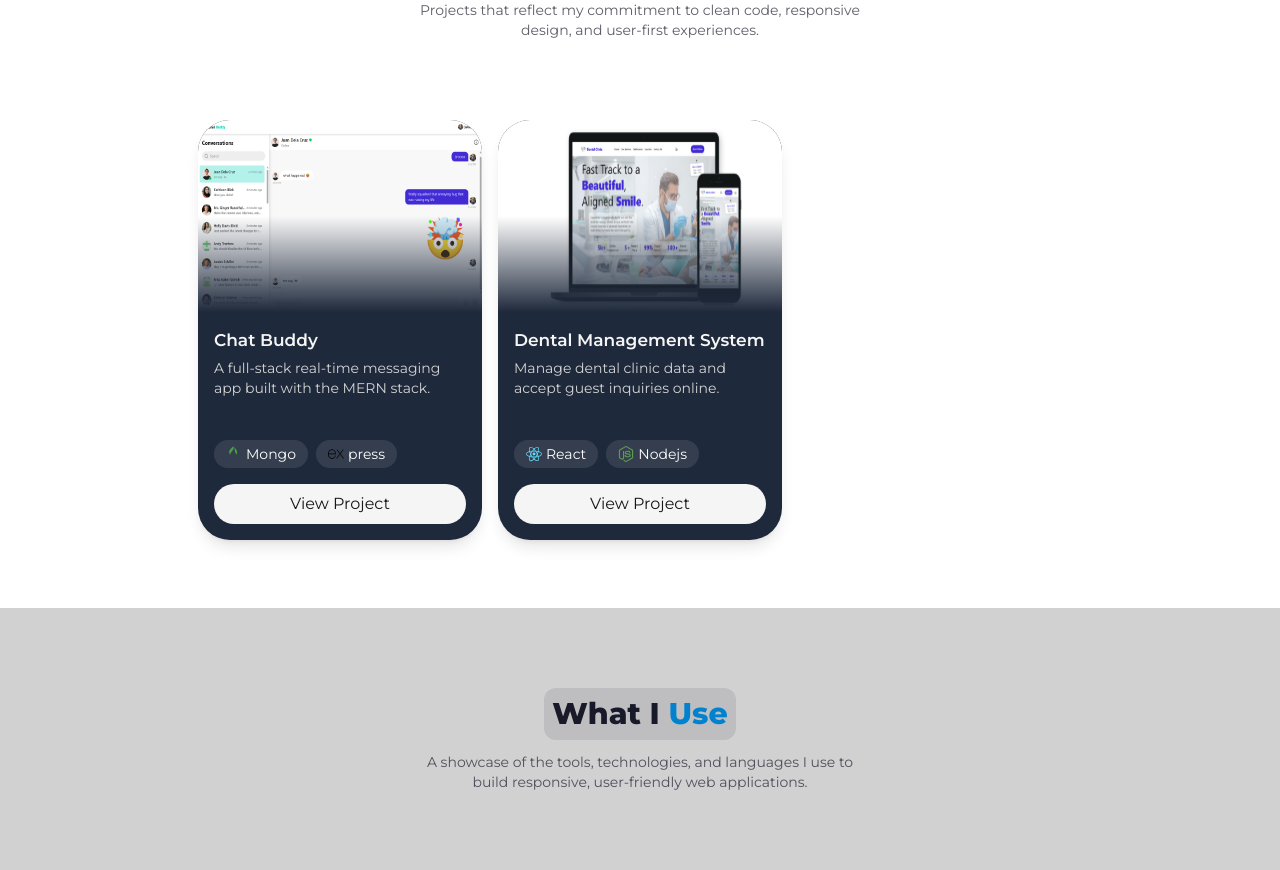
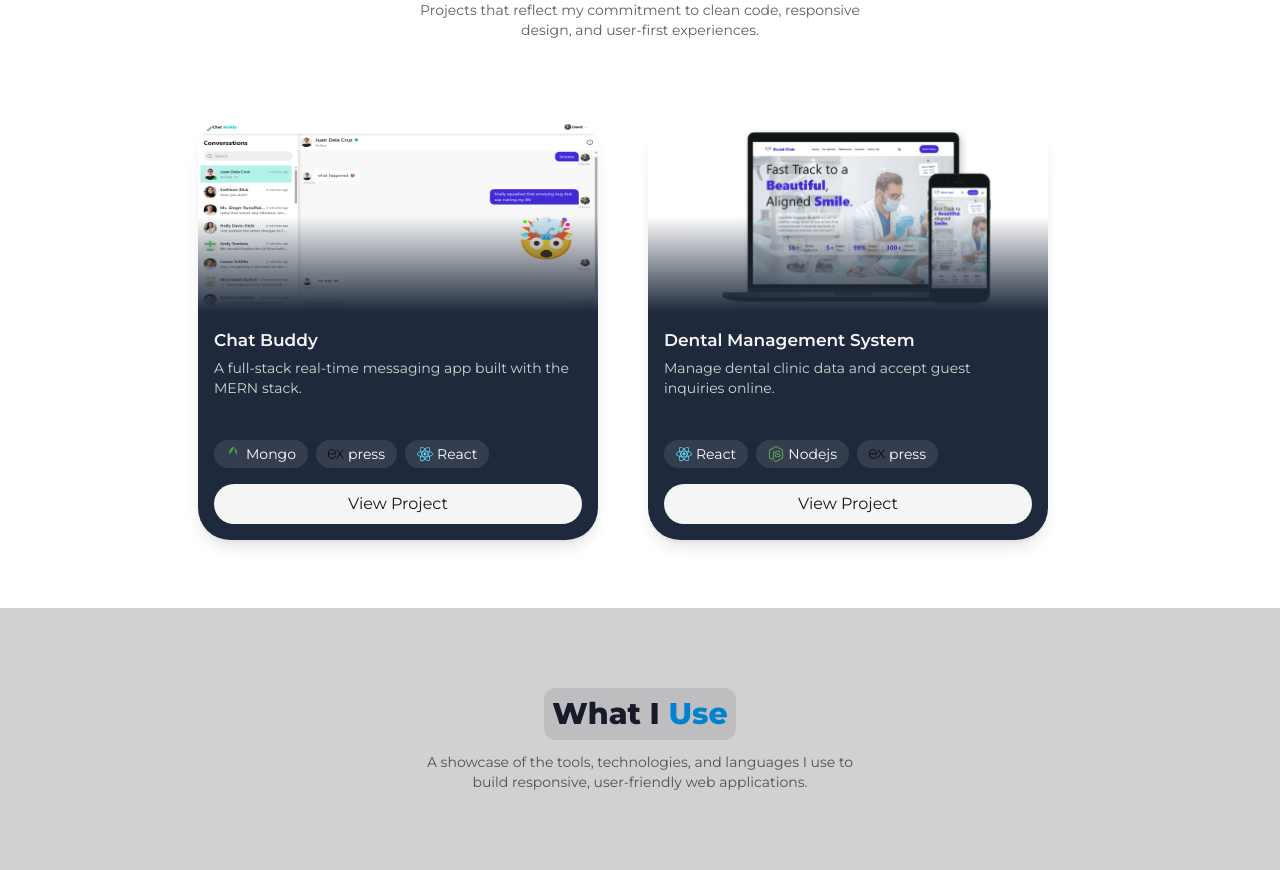
Before and after one commit to davidalfarero/davidalfarero-portfolio, a React (Vite) app: page / in a window 1280 px wide. Shown: the part 1680-2550 px from the top of the page. Built offline with nearby package versions, Linux system fonts and the light colour scheme.

Commit message:
refactor: update project cards and skills section design, relocate skills icon data

```diff
--- a/src/cards/ProjectCard.jsx
+++ b/src/cards/ProjectCard.jsx
@@ -6,12 +6,12 @@ export const ProjectCard = ({ projectData }) => {
   const [selectedProject, setSelectedProject] = useState(false);
 
   return (
-    <div className="grid grid-cols-1 md:grid-cols-3 gap-4 cursor-pointer mb-5">
+    <div className="grid grid-cols-1 md:grid-cols-2 gap-4 cursor-pointer mb-5">
       {projectData.map((project, index) => (
         <div
           onClick={() => setSelectedProject(project)}
           key={index}
-          className="relative bg-[#1E293B] rounded-4xl shadow-lg overflow-hidden max-w-[400px] text-neutral-100"
+          className="relative rounded-4xl shadow-lg overflow-hidden max-w-[400px] text-neutral-100"
         >
 
           <div className='relative h-48'>
@@ -24,14 +24,14 @@ export const ProjectCard = ({ projectData }) => {
             <div className="absolute inset-0 bg-gradient-to-t from-[#1E293B] via-transparent to-transparent" />
           </div>
 
-          <div className="p-4">
+          <div className="p-4 bg-[#1E293B]">
             <div className="h-[100px]">
               <h3 className="md:text-[17px] font-semibold">{project.title}</h3>
               <p className="text-sm mt-1 text-neutral-300">{project.description}</p>
             </div>
 
             <div className="flex flex-wrap gap-2 mt-3">
-              {project.Icon.slice(0, 2).map((IconComponent, index) => {
+              {project.Icon.slice(0, 3).map((IconComponent, index) => {
                 return (
                   <div key={index} className="flex items-center gap-1 bg-white/10 px-3 py-1 rounded-full text-sm">
                     <IconComponent className="w-4 h-4" />
--- a/src/components/SkillsSection.jsx
+++ b/src/components/SkillsSection.jsx
@@ -1,4 +1,4 @@
-import { skillsCard } from "../cards/skillsCard";
+import { skillsData } from "../data/skillsData";
 
 export const SkillsSection = () => {
 
@@ -24,7 +24,7 @@ export const SkillsSection = () => {
           </div>
 
           <div className="place-self-start flex flex-wrap gap-2 justify-start items-center">
-            {skillsCard.map((skill, index) => (
+            {skillsData.map((skill, index) => (
               <div key={index} className="group relative rounded-xl bg-[#0F172A] h-20 w-20 overflow-hidden">
                 <span
                   className="absolute top-1 left-1/2 -translate-x-1/2 text-white text-xs/2.5 font-semibold opacity-0
--- a/src/cards/skillsCard.jsx
+++ b/src/data/skillsData.jsx
@@ -1,6 +1,6 @@
 import { BrevoIcon, ChromeIcon, CloudinaryIcon, CSSIcon, DaisyIcon, ExpressIcon, GeminiIcon, GitHubIcon, GitIcon, HTMLIcon, JSIcon, JWTIcon, MongoDBIcon, NodeIcon, ReactIcon, SocketIcon, TawilwindIcon, VSCodeIcon } from "../icons/TechIcons";
 
-export const skillsCard = [
+export const skillsData = [
   {
     Icon: HTMLIcon,
     name: 'HTML',
```
